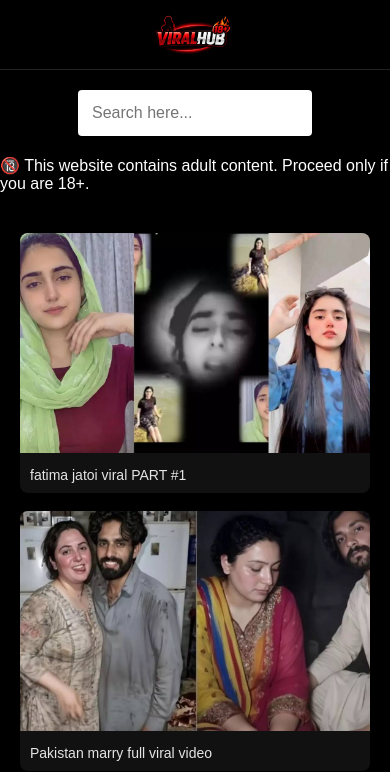
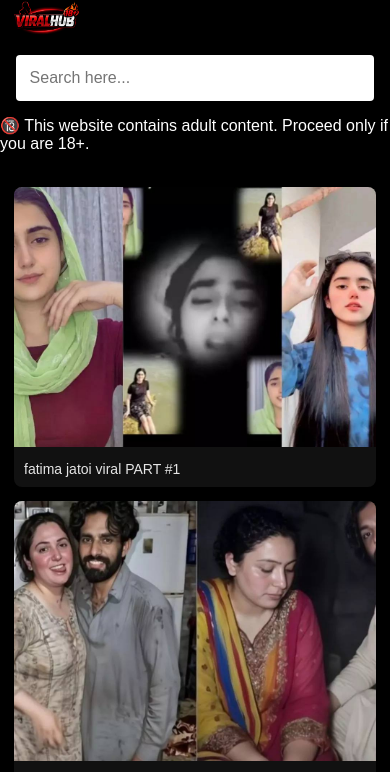
Before and after one commit to Siddhu01234/viral-hub, a plain HTML site: page index.html in a window 390 px wide. Shown: the top 772 px of the page. Drawn offline with Linux system fonts and the light colour scheme.

Commit message:
Update style.css

```diff
--- a/style.css
+++ b/style.css
@@ -10,18 +10,18 @@ body {
 }
 
 /* HEADER */
-.netflix-header {
+.site-header {
   position: sticky;
   top: 0;
-  width: 100%;
   height: 70px;
   background: #000;
   display: flex;
   align-items: center;
   justify-content: center;
+  border-bottom: 1px solid #222;
   z-index: 1000;
-  border-bottom: 1px solid #222;
 }
+
 
 
 .logo {
@@ -137,20 +137,30 @@ body {
 
 /* MOBILE */
 @media (max-width: 768px) {
-  .hero {
-    padding-left: 20px;
-    height: 50vh;
+
+  /* HEADER + LOGO */
+  .site-header {
+    height: 60px;
   }
 
-  .hero h1 {
-    font-size: 32px;
+  .logo {
+    height: 36px;
   }
 
-  .netflix-search input {
-    width: 85%;
+  /* SEARCH BOX CENTER */
+  .search-box {
+    margin: 15px 0;
   }
 
-  .card img {
-    height: 220px;
+  .search-box input {
+    width: 92%;
+    max-width: none;
   }
-}
+
+  /* GRID FIX */
+  .netflix-grid {
+    gap: 14px;
+    padding: 14px;
+  }
+
+  /* CARD IMAGE */
```
